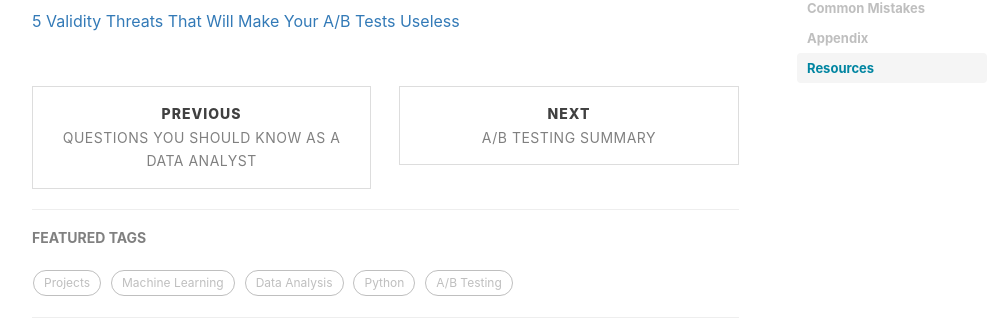
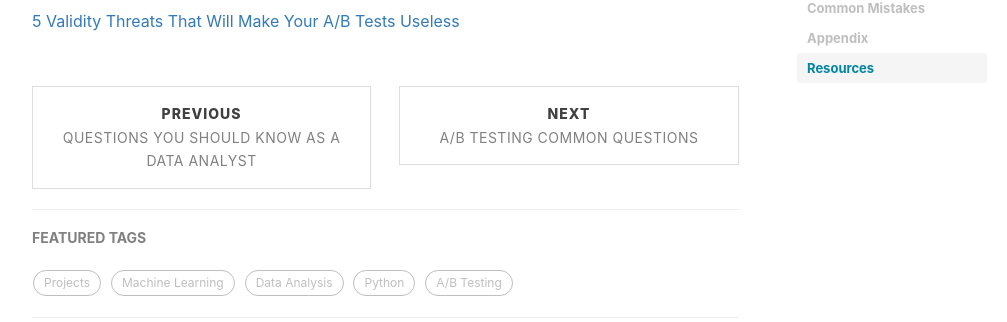
Before and after one commit to XiangkeChen/xiangkechen.github.io, a Jekyll site: the page built from _posts/2020-02-06-A:B-Testing-Concepts.md, in a window 1280 px wide and 900 px high, scrolled down 8627 px. Shown: the part 216-538 px from the top of the window, without its empty margins (233-1240 px from the left). Built offline with Jekyll 4.4.1, drawn with Linux system fonts in a browser that asks for light colours; nearby versions of some CDN libraries; comment, search, counter and statistics services are not loaded; some of the changed text lies outside the part shown.

Commit message:
update name

```diff
--- a/_posts/2020-02-06-A:B-Testing-Concepts.md
+++ b/_posts/2020-02-06-A:B-Testing-Concepts.md
@@ -1,7 +1,7 @@
 ---
 
 layout:     post
-title:      A/B Testing Summary
+title:      A/B Testing Concepts
 subtitle:   A/B Testing
 date:       2020-02-06
 author:     Xiangke
--- a/_posts/2020-02-09-A:B-Testing-Common-Questions.md
+++ b/_posts/2020-02-09-A:B-Testing-Common-Questions.md
@@ -1,7 +1,7 @@
 ---
 
 layout:     post
-title:      A/B Testing Summary
+title:      A/B Testing Common Questions
 subtitle:   A/B Testing
 date:       2020-02-06
 author:     Xiangke
```
Also changed, not shown: 1 other file.
